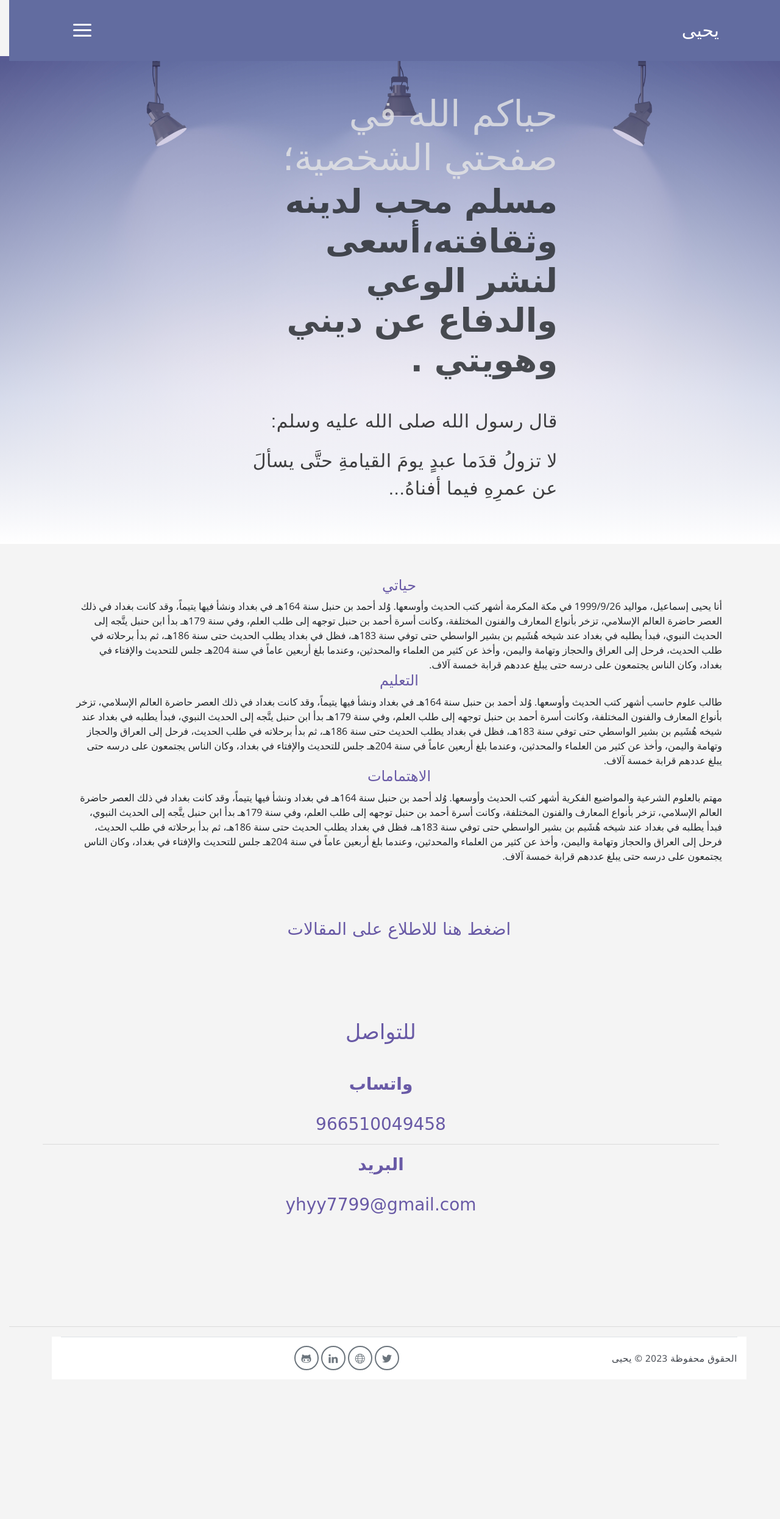
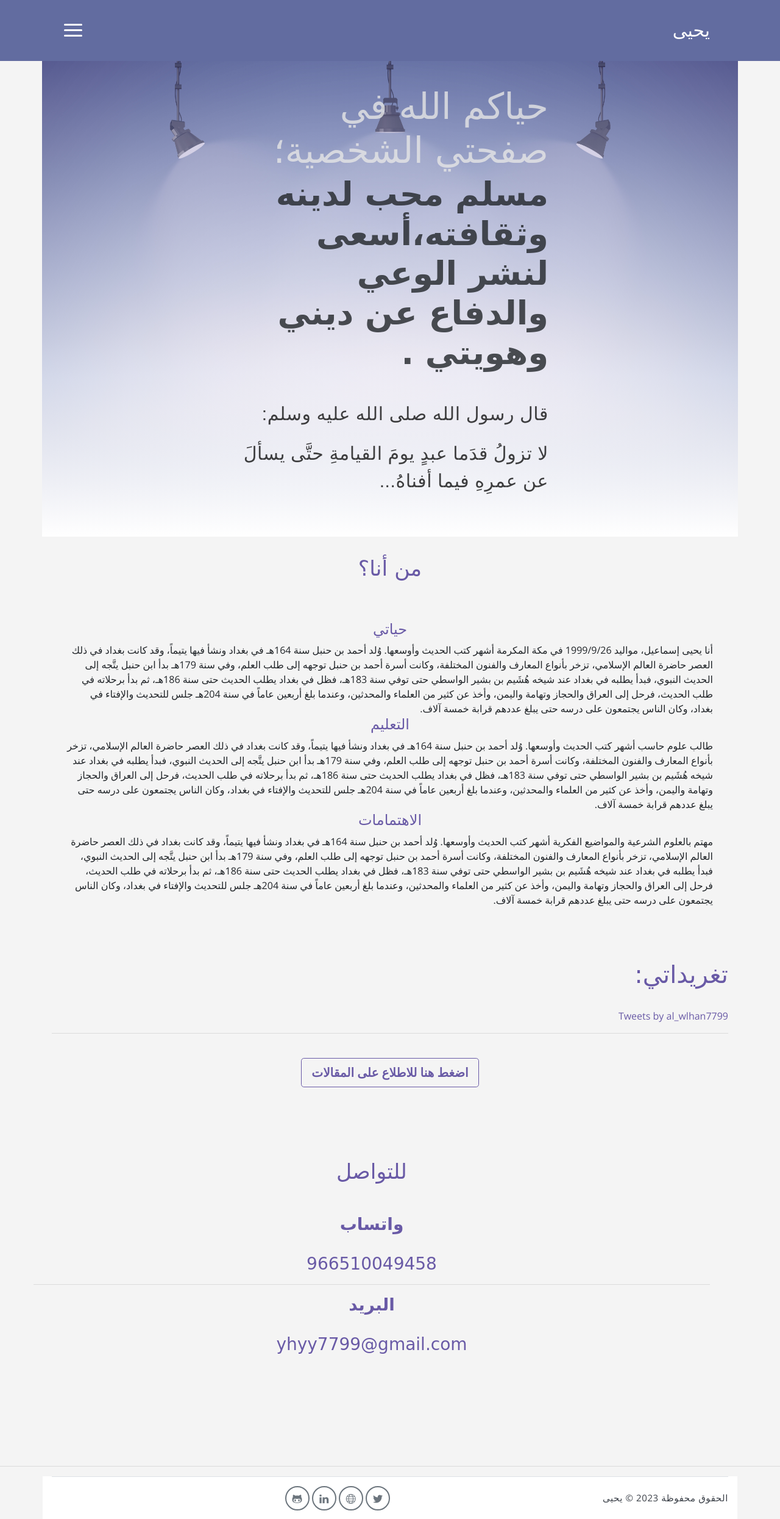
Before and after one commit to YHY7799/personal, a Django app: page / in a window 1280 px wide. Shown: the whole page at 61% size. Before the commit the page ends 2247 px from the top, so only its background shows below. Run offline with Django 4.2, Linux system fonts and the light colour scheme; data comes from the database, SQL or seed files in the repository; some libraries are stand-ins or nearby versions; some web fonts are replaced.

Commit message:
This is a new commit for what I originally planned to be amended

```diff
--- a/per/models.py
+++ b/per/models.py
@@ -1,6 +1,8 @@
 from django.db import models
 from django.contrib.auth.models import User
 from datetime import date
+
+
 
 class post(models.Model):
     title = models.CharField('title', max_length=120)
--- a/per/templates/per/base.html
+++ b/per/templates/per/base.html
@@ -15,7 +15,7 @@
 
   </head>
   <body>
-    <div></div> <br> <br> <br>
+    <div></div> <br>
       <style>
         body {
           background-color: #f4f4f4f4;
@@ -24,14 +24,14 @@
               background-color:#626ca0;
               }
 
-      </style>>
+      </style>
       {% include 'per/navbar.html' %}
     </div>
     <br>
 
   <div class="container"  dir="rtl">
 
-    <br> <br>
+
       {% if messages %}
         {% for messaage in messages %}
 
--- a/per/templates/per/home.html
+++ b/per/templates/per/home.html
@@ -1,5 +1,7 @@
 
 {% extends 'per/base.html' %}
+
+{% load static %}
 
 {% block content %}
 
@@ -7,7 +9,7 @@
 
 
     <!-- page header -->
-    <header id="home" class="header" style="margin: -100px;">
+    <header id="home" class="header" style="margin: -16px;">
 
         <div class="overlay"></div>
 
@@ -48,12 +50,15 @@
         </div><!-- end of container -->
     </section> <!-- end of about section -->
 
-    <!-- service section -->
+    <section id="tweets">
+        <h1>تغريداتي:</h1> <br>
+        <a class="twitter-timeline" data-width="700" href="https://twitter.com/al_wlhan7799?ref_src=twsrc%5Etfw">Tweets by al_wlhan7799</a> <script async src="https://platform.twitter.com/widgets.js" charset="utf-8"></script>
+    </section> <hr> <br>
 
 
 
       <div style="text-align: center;" >
-        <a  href="{% url 'blogs'  %}"  class="btn btn-sm" ><h3> اضغط هنا للاطلاع على المقالات</h3></a>
+        <a  href="{% url 'blogs'  %}"  class="btn btn-outline-primary btn-lg"><strong> اضغط هنا للاطلاع على المقالات</strong></a>
 
       </div>
 
```
Also changed, not shown: 1 other file.
